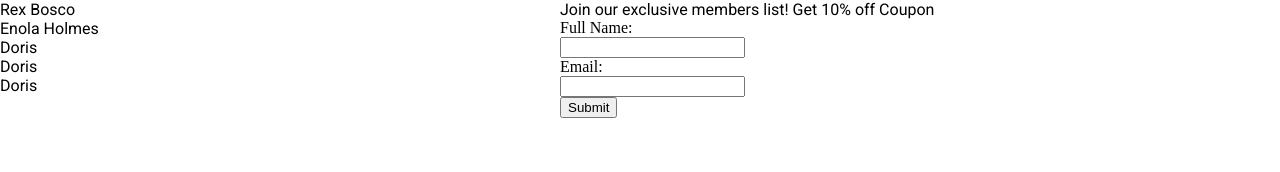
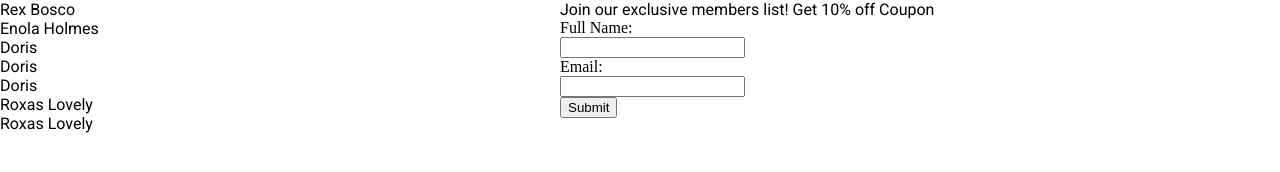
Before and after one commit to moralesdoris880/momo, a React (Create React App) app: page / in a window 1280 px wide. Shown: the part 136-308 px from the top of the page. Built offline with nearby package versions, Linux system fonts and the light colour scheme; no server answers; data requests are answered from the project's data file.

Commit message:
Grammar Fixes

```diff
--- a/db/db.json
+++ b/db/db.json
@@ -29,6 +29,18 @@
       "name": "Doris",
       "email": "moralesdoris67@gmail.com",
       "rating": 0
+    },
+    {
+      "id": 6,
+      "name": "Roxas Lovely",
+      "email": "moralesdoris67@gmail.com",
+      "rating": 0
+    },
+    {
+      "id": 7,
+      "name": "Roxas Lovely",
+      "email": "roxaslovely@gmail.com",
+      "rating": 0
     }
   ]
 }
--- a/src/components/NavBar.js
+++ b/src/components/NavBar.js
@@ -11,7 +11,7 @@ function NavBar(){
             <NavLink
             to="/men" exact className="nav">MEN'S</NavLink>
             <NavLink
-            to="/jewelery" exact className="nav">JEWLERY</NavLink>
+            to="/jewelery" exact className="nav">JEWELERY</NavLink>
         </div>
     )
 }
```
